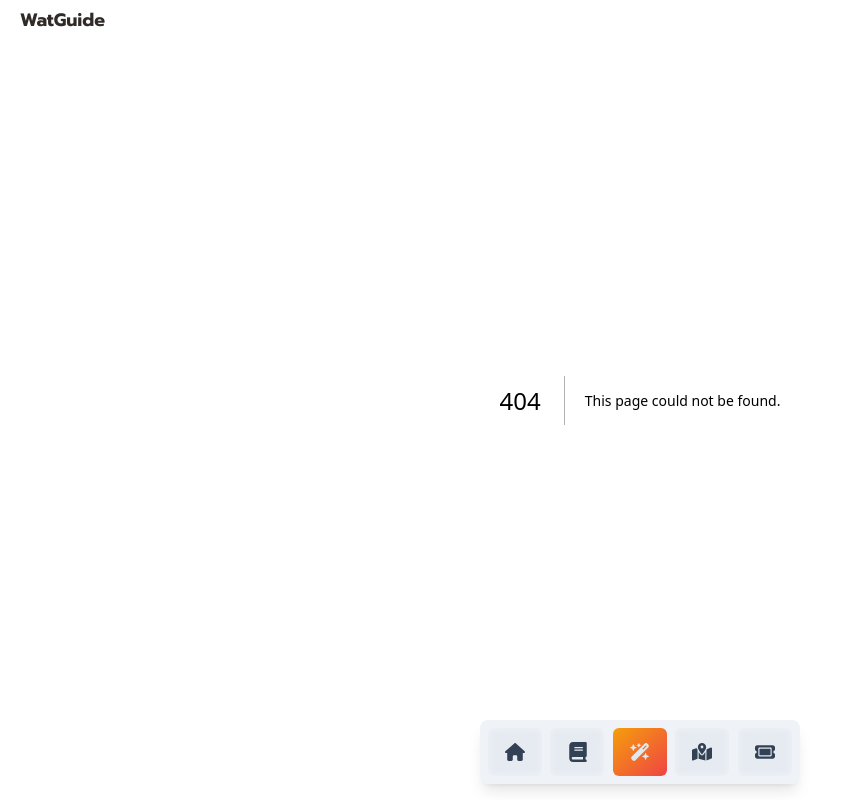
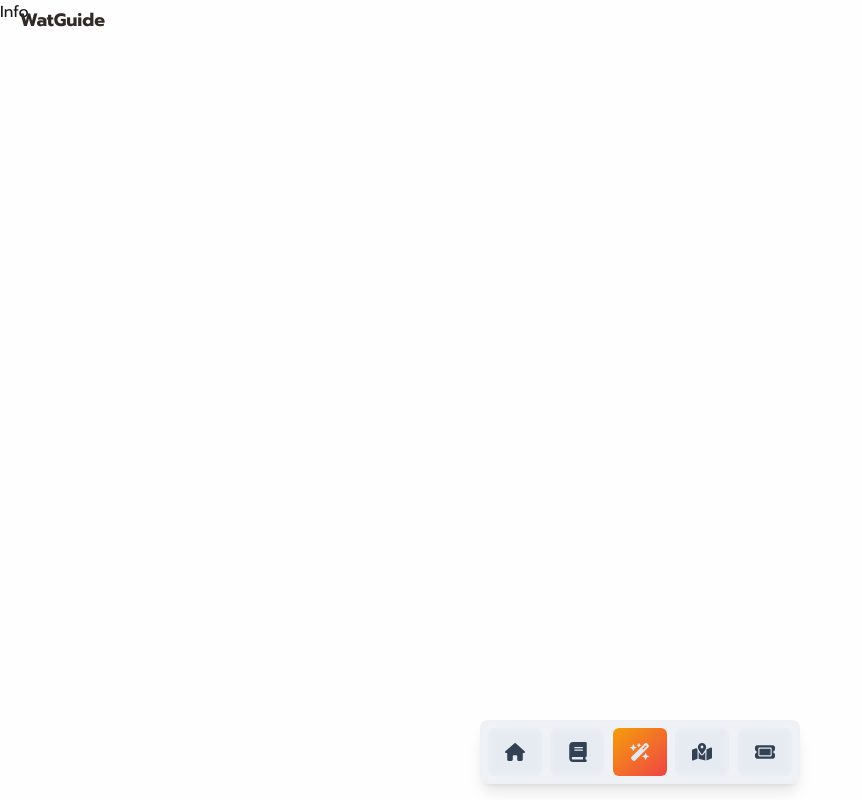
Before and after one commit to FeiZGe/WatGuide-web, a Next.js app: page /info in a window 1280 px wide. Before the commit this address had no page. Shown: the whole page, without its empty margins (0-862 px from the left). Built offline with nearby package versions, Linux system fonts and the light colour scheme.

Commit message:
Create: Info page

```diff
--- /dev/null
+++ b/app/info/page.tsx
@@ -0,0 +1,9 @@
+const Info = () => {
+  return (
+    <div>
+      Info
+    </div>
+  )
+}
+
+export default Info
```
